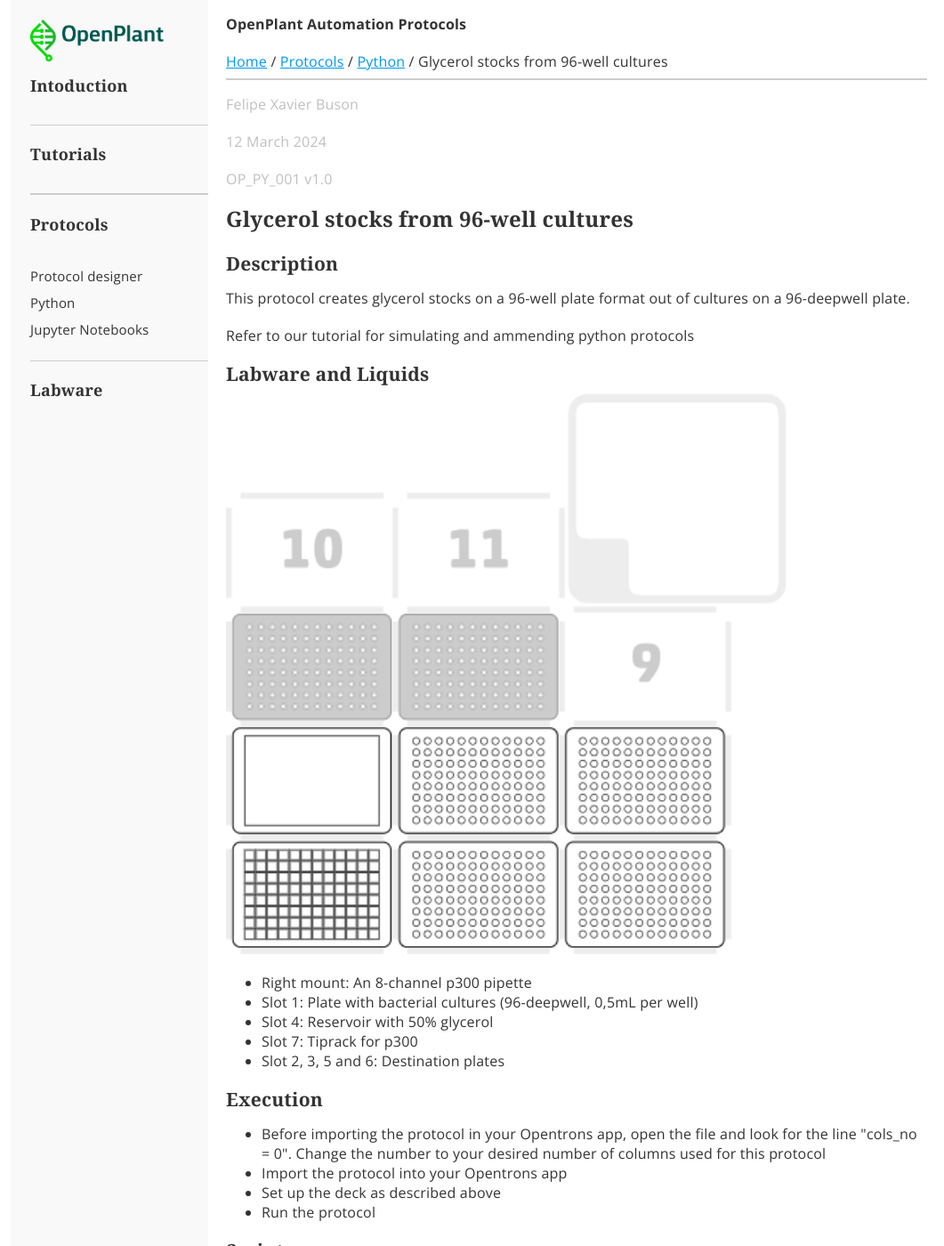
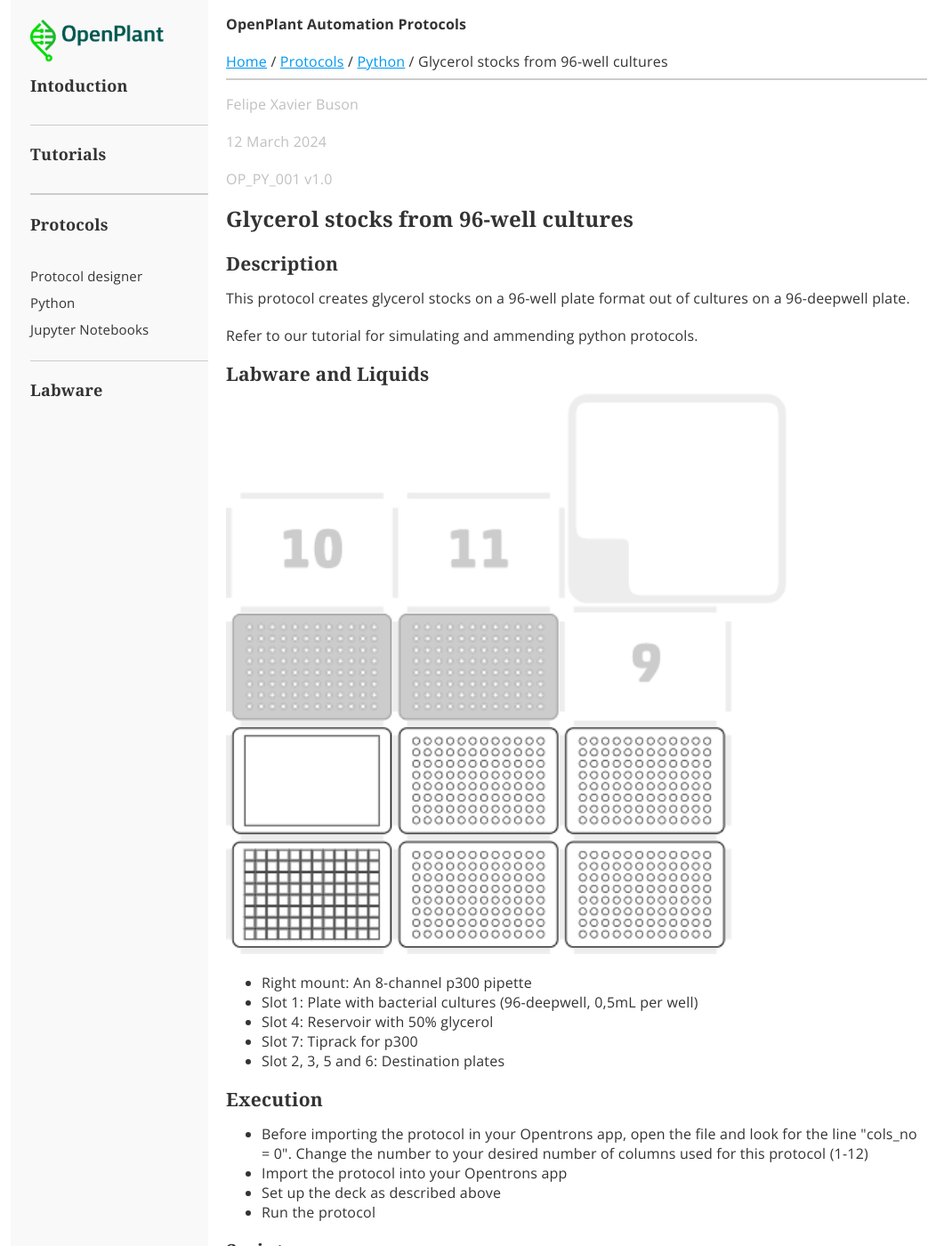
Before and after one commit to openplant/openplant_automation_protocols, a Jekyll site: the page built from Protocols/Python/OP_PY_001/index.html, in a window 1280 px wide and 1400 px high. Shown: the whole window at 89% size, without its empty margins (102-1163 px from the left). Built offline with Jekyll 4.4.1, drawn with Linux system fonts in a browser that asks for light colours; some of the changed text lies outside the part shown.

```diff
--- a/Protocols/Python/OP_PY_001/index.html
+++ b/Protocols/Python/OP_PY_001/index.html
@@ -10,7 +10,7 @@ title: Glycerol stocks from 96-well cultures
 <h1>Glycerol stocks from 96-well cultures</h1>
 <h2>Description</h2>
 <p>This protocol creates glycerol stocks on a 96-well plate format out of cultures on a 96-deepwell plate.</p>
-<p>Refer to our tutorial for simulating and ammending python protocols</p>
+<p>Refer to our tutorial for simulating and ammending python protocols.</p>
 
 <h2>Labware and Liquids</h2>
 <img src="OP_PY_001-deckmap.png", style="width: 80%">
@@ -24,7 +24,7 @@ title: Glycerol stocks from 96-well cultures
 
 <h2>Execution</h2>
 <ul>
-    <li>Before importing the protocol in your Opentrons app, open the file and look for the line "cols_no = 0". Change the number to your desired number of columns used for this protocol</li>
+    <li>Before importing the protocol in your Opentrons app, open the file and look for the line "cols_no = 0". Change the number to your desired number of columns used for this protocol (1-12)</li>
     <li>Import the protocol into your Opentrons app</li>
     <li>Set up the deck as described above</li>
     <li>Run the protocol</li>
@@ -33,3 +33,8 @@ title: Glycerol stocks from 96-well cultures
 <p><a href = "OP_PY_001.py">Glycerol stocks from 96-well cultures</a></p>
 <h2>Tips and best practices</h2>
 <p>Monitor the robot for the first few time you run this protocol</p>
+<h2>Custom labware</h2>
+<p>(Get any custom labware files <a href="{{site.baseurl}}/Labware/">here</a>)</p>
+<ul>
+    <li>eppendorf_96_wellplate_2ml_deep</li>
+</ul>
```
